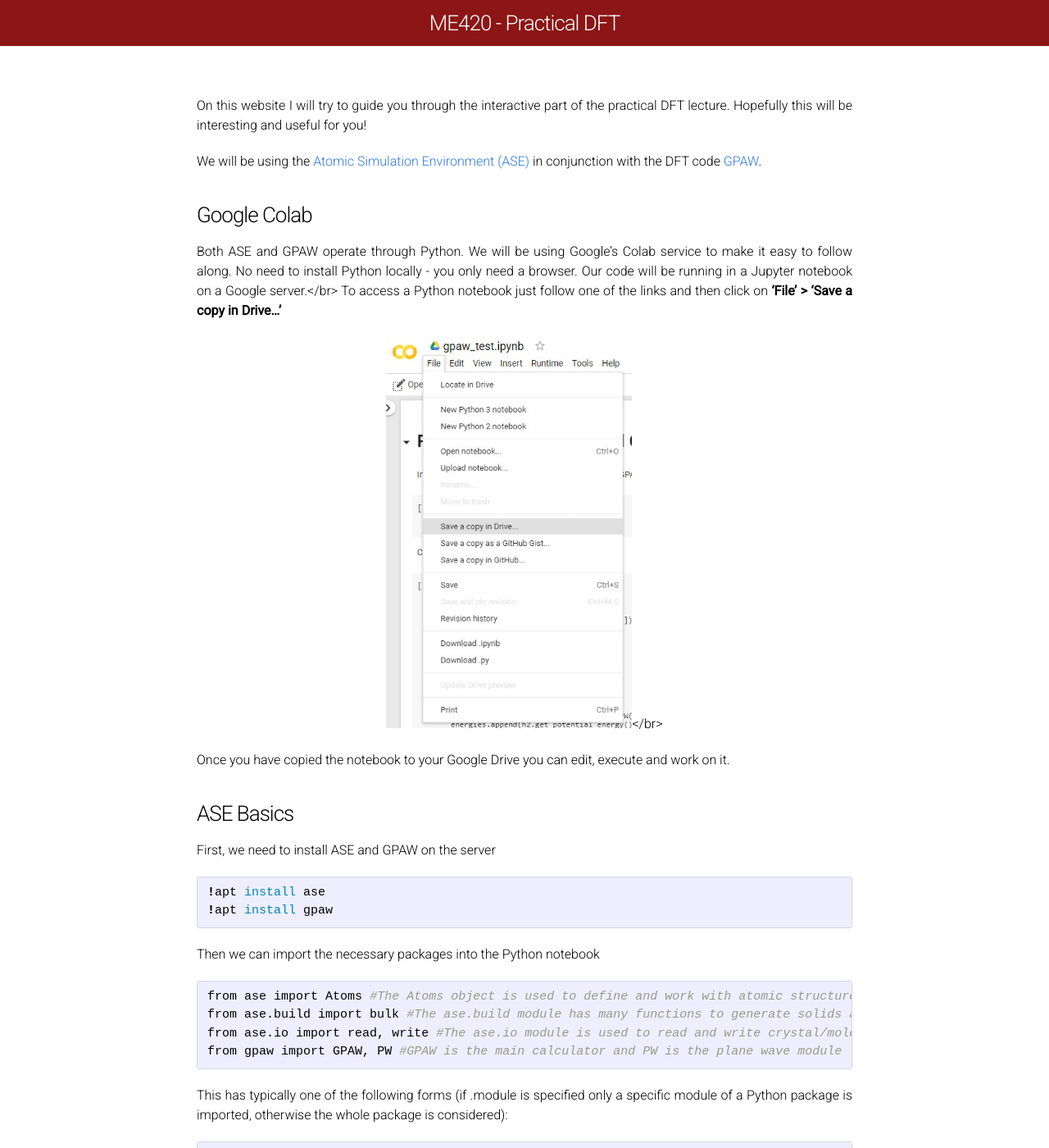
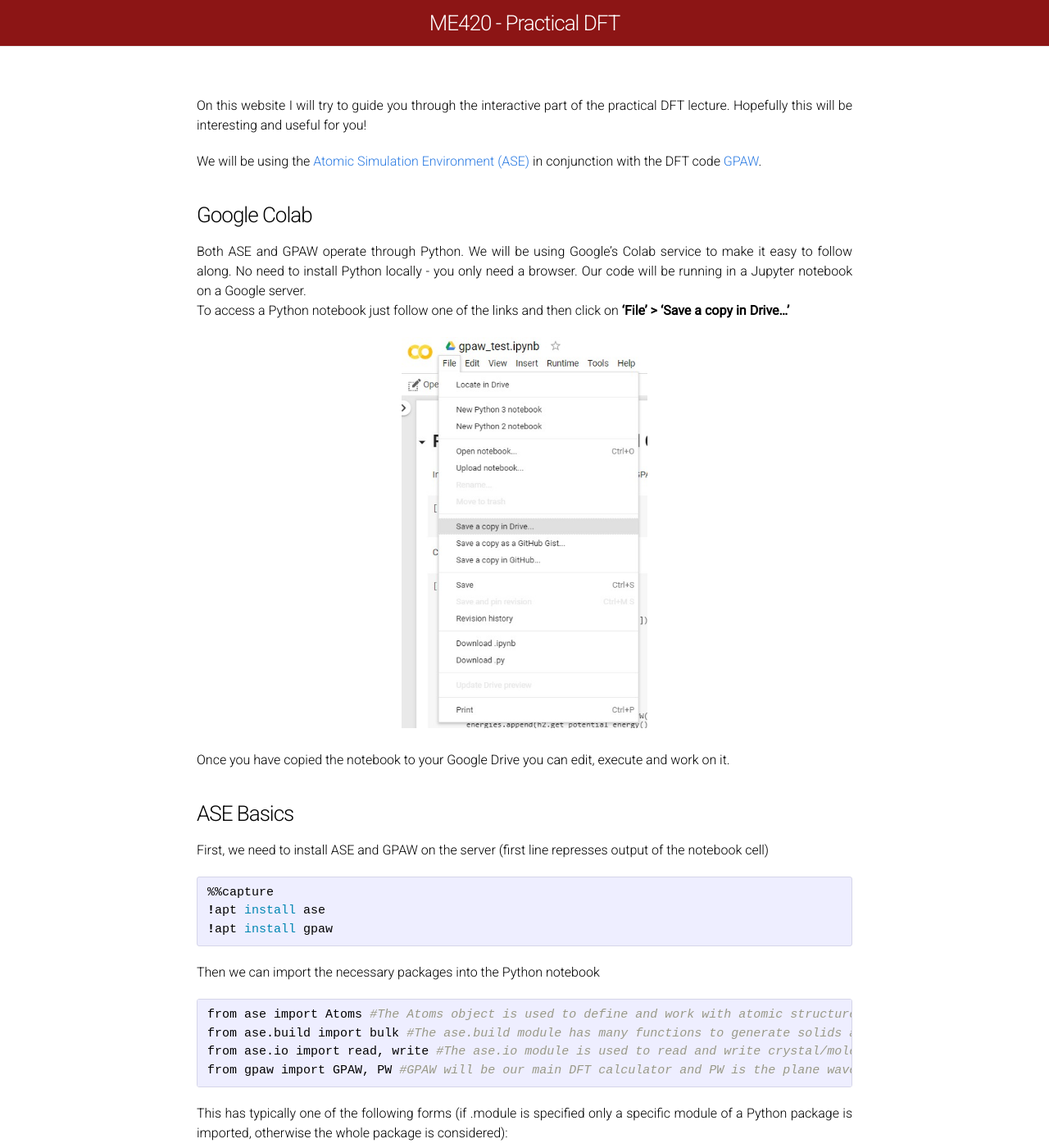
Before and after one commit to peterschindler/peterschindler.github.io, a Jekyll site: the page built from index.md, in a window 1280 px wide and 1400 px high. Shown: the whole window at 82% size. Built offline with Jekyll 4.4.1, drawn with Linux system fonts in a browser that asks for light colours; some of the changed text lies outside the part shown.

Commit message:
Outlined next sections

````diff
--- a/index.md
+++ b/index.md
@@ -10,15 +10,16 @@ We will be using the [Atomic Simulation Environment (ASE)](https://wiki.fysik.dt
 
 ### Google Colab ###
 Both ASE and GPAW operate through Python. We will be using Google's Colab service to make it easy to follow along. No need to install Python
-locally - you only need a browser. Our code will be running in a Jupyter notebook on a Google server.</br>
+locally - you only need a browser. Our code will be running in a Jupyter notebook on a Google server.<br/>
 To access a Python notebook just follow one of the links and then click on <b>'File' > 'Save a copy in Drive...'</b>
-<center><img src="Images/colab.jpeg" alt="Google Colab: Copying a Python notebook to your Google Drive" style="width: 300px;"/></br>
+<center><img src="Images/colab.jpeg" alt="Google Colab: Copying a Python notebook to your Google Drive" style="width: 300px;"/><br/>
 </center>
 Once you have copied the notebook to your Google Drive you can edit, execute and work on it.
 
 ### ASE Basics ###
-First, we need to install ASE and GPAW on the server
+First, we need to install ASE and GPAW on the server (first line represses output of the notebook cell)
 ```bash
+%%capture
 !apt install ase
 !apt install gpaw
 ```
@@ -27,7 +28,7 @@ Then we can import the necessary packages into the Python notebook
 from ase import Atoms #The Atoms object is used to define and work with atomic structure in ASE
 from ase.build import bulk #The ase.build module has many functions to generate solids and molecules - very handy!
 from ase.io import read, write #The ase.io module is used to read and write crystal/molecular structure files
-from gpaw import GPAW, PW #GPAW is the main calculator and PW is the plane wave module
+from gpaw import GPAW, PW #GPAW will be our main DFT calculator and PW is the plane wave mode
 ```
 This has typically one of the following forms (if .module is specified only a specific module of a Python package is imported, otherwise the whole package is considered):
 ```python
@@ -36,9 +37,13 @@ from package.module import object/function #imports object or function from pack
 from package.module import * #imports all functions/objects
 import package.module #same
 ```
-This is sorted from best to worst practice when it comes to importing in Python.</br>
-
-In Python we first need to import the necessary packages to
+This is sorted from best to worst practice when it comes to importing in Python.<br/>
+#### Creating our first atomic structure ###
+Create. Padding. Export to cif. Could get cell parameters and atom positions.
+#### Set GPAW calculator ####
+Calculator with all necessary parameters.
+#### Evaluate properties ####
+Get potential energy
 
 
 ### Resources ###
````
